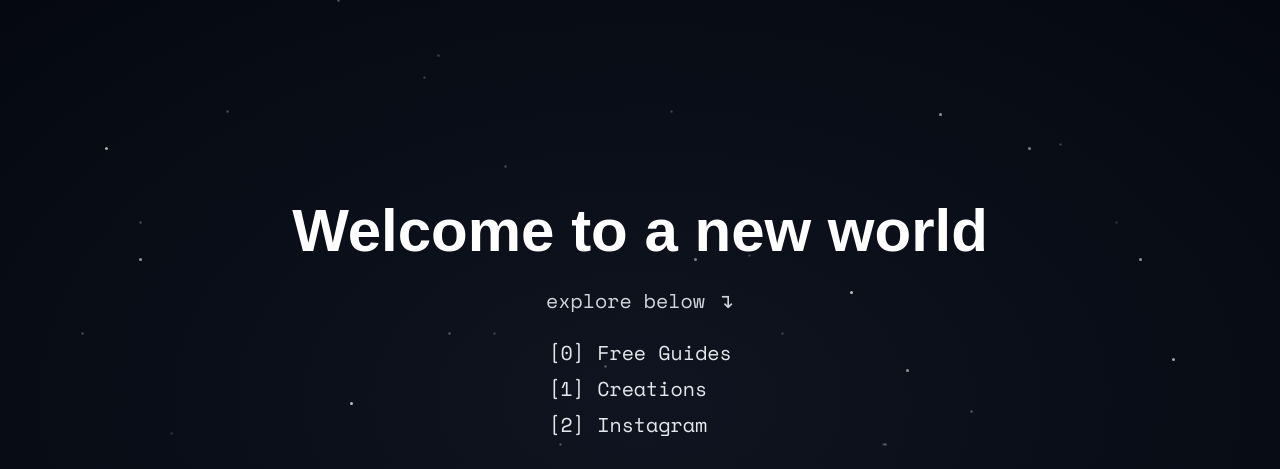
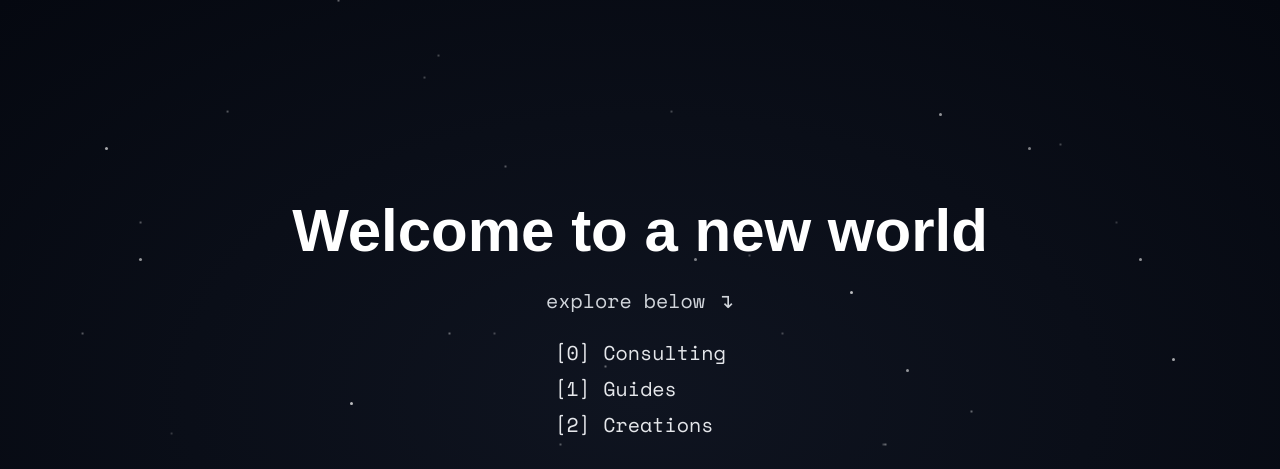
Before and after one commit to KRSpinelli/new-anchor-site, a plain HTML site: page index.html in a window 1280 px wide. Shown: the top 469 px of the page. Drawn offline with nearby package versions, Linux system fonts and the light colour scheme; a web font is replaced by a local one.

Commit message:
Add consulting link to index.html and update link text for guides and creations; comment out Instagram link for cleaner presentation.

```diff
--- a/index.html
+++ b/index.html
@@ -307,15 +307,18 @@
         </h1>
         <p class="text-base sm:text-lg md:text-xl text-gray-300 mb-6">explore below ↴</p>
         <ul class="list-none space-y-2 text-left inline-block">
+            <li><a href="https://calendly.com/kylespinelli/30min" target="_blank" rel="noopener noreferrer"
+                    class="text-base sm:text-lg md:text-xl text-gray-200 hover:text-red-400 transition-colors">[0]
+                    Consulting</a></li>
             <li><a href="/guides/"
-                    class="text-base sm:text-lg md:text-xl text-gray-200 hover:text-red-400 transition-colors">[0] Free
+                    class="text-base sm:text-lg md:text-xl text-gray-200 hover:text-red-400 transition-colors">[1]
                     Guides</a></li>
             <li><a href="/projects/"
-                    class="text-base sm:text-lg md:text-xl text-gray-200 hover:text-red-400 transition-colors">[1]
+                    class="text-base sm:text-lg md:text-xl text-gray-200 hover:text-red-400 transition-colors">[2]
                     Creations</a></li>
-            <li><a href="https://www.instagram.com/anchor_software/" target="_blank" rel="noopener noreferrer"
-                    class="text-base sm:text-lg md:text-xl text-gray-200 hover:text-red-400 transition-colors">[2]
-                    Instagram</a></li>
+            <!-- <li><a href="https://www.instagram.com/anchor_software/" target="_blank" rel="noopener noreferrer"
+                    class="text-base sm:text-lg md:text-xl text-gray-200 hover:text-red-400 transition-colors">[3]
+                    Instagram</a></li> -->
         </ul>
         <img src="anchor-logo.svg" alt="Anchor Logo" class="w-24 h-24 mx-auto mt-8 opacity-90 brightness-0 invert">
         <p class="text-gray-400 text-sm mt-3">Anchor Software Consulting LLC</p>
```
